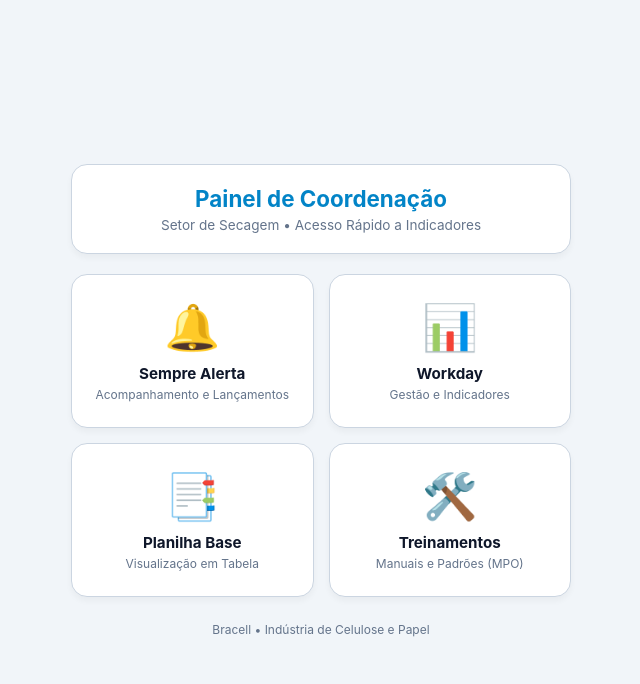
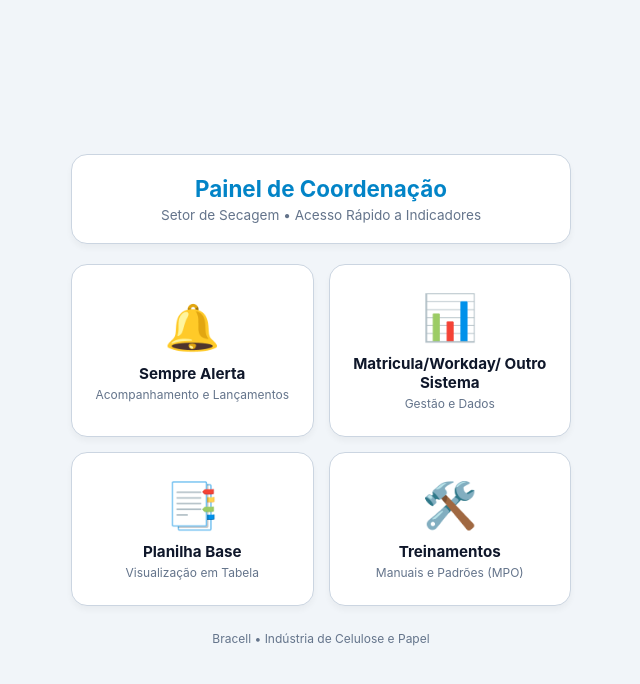
Before and after one commit to Fabio-Macatuba/Portal-Secagem, a plain HTML site: page index.html in a window 1280 px wide. Shown: the whole page, without its empty margins (319-959 px from the left). Drawn offline with Linux system fonts and the light colour scheme.

Commit message:
Update index.html
Matricula/Workday

```diff
--- a/index.html
+++ b/index.html
@@ -104,12 +104,12 @@
             <span class="desc-card">Acompanhamento e Lançamentos</span>
         </a>
 
-        <!-- Ícone 2: Workday -->
-        <a href="https://script.google.com/macros/s/AKfycby_xXjARC2jM1KFPR_XTJeq8IiDgtwCezinqdzFcnhgb8J5F1ubF6riO6sEaofLh8aO/exec" target="_blank" class="card-link">
-            <span class="icon">📊</span>
-            <span class="title-card">Workday</span>
-            <span class="desc-card">Gestão e Indicadores</span>
-        </a>
+       <!-- Ícone 2: Nova Ferramenta / Matricula/Workday -->
+<a href="https://script.google.com/macros/s/AKfycby_xXjARC2jM1KFPR_XTJeq8IiDgtwCezinqdzFcnhgb8J5F1ubF6riO6sEaofLh8aO/exec" target="_blank" class="card-link">
+    <span class="icon">📊</span>
+    <span class="title-card">Matricula/Workday/ Outro Sistema</span>
+    <span class="desc-card">Gestão e Dados</span>
+</a>
 
         <!-- Ícone 3: Planilha Base -->
         <a href="COLOQUE_AQUI_O_LINK_DA_SUA_PLANILHA_SHEETS" target="_blank" class="card-link">
```
